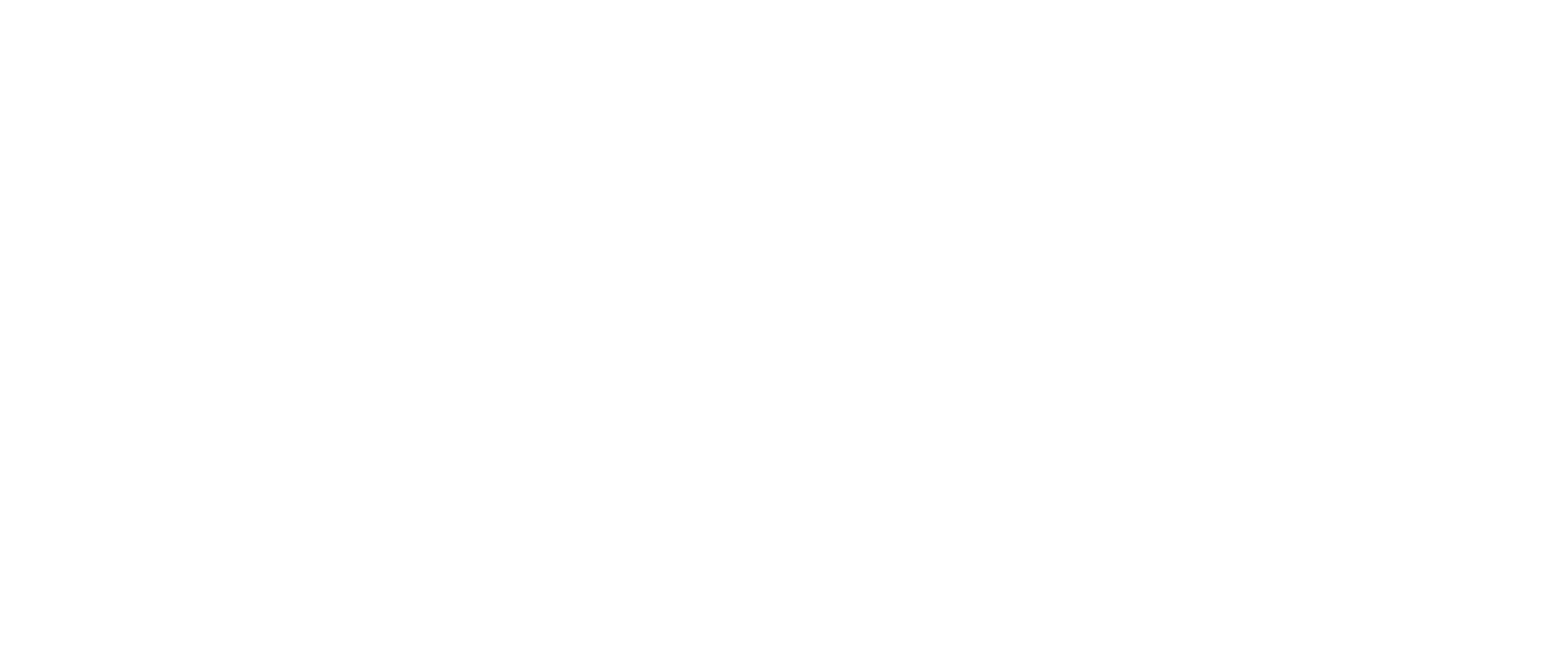
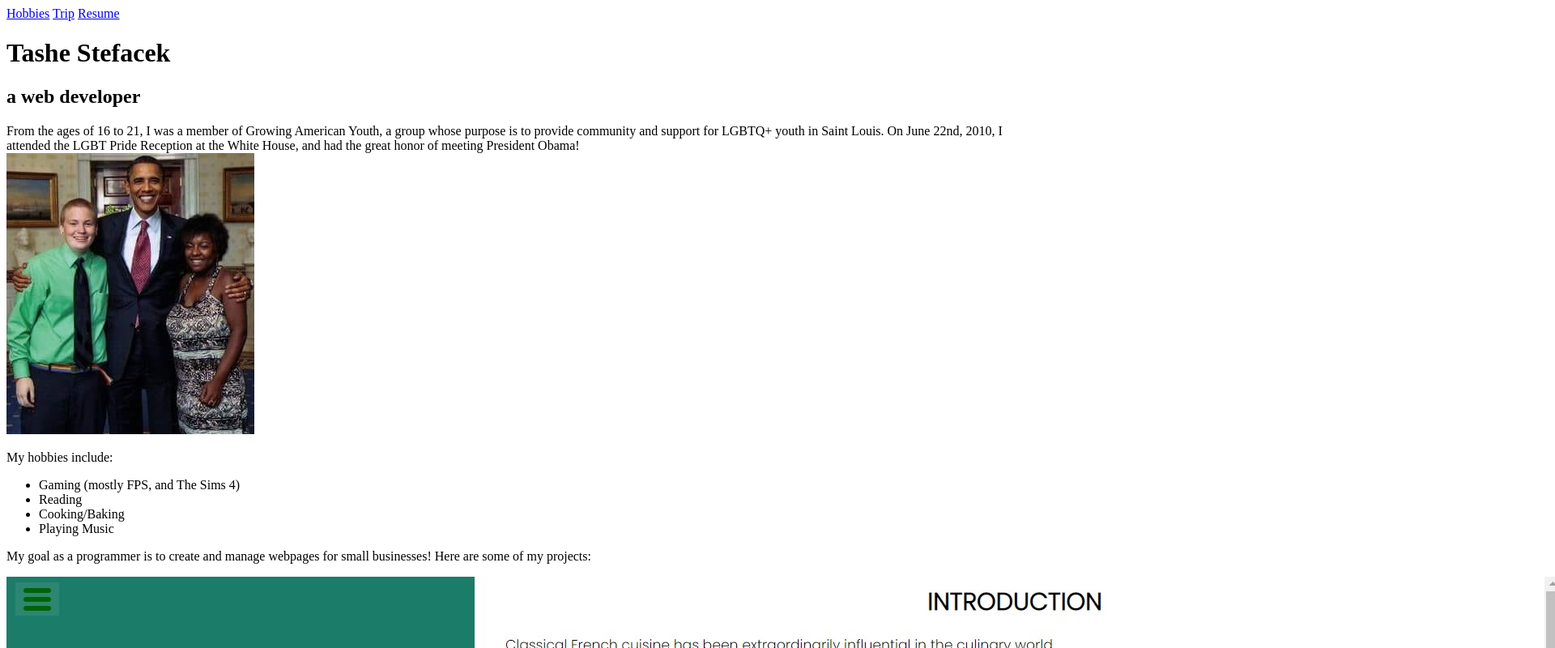
Before and after one commit to tstefacek/js-assignment-4-html-me-something-tstefacek, a website: page index.html in a window 1280 px wide. Shown: the top 800 px of the page at 81% size, 1920 px wide, since content can reach past the window. Drawn offline with Linux system fonts and the light colour scheme.

Commit message:
Completed initial markup of index, ready for CSS

```diff
--- a/index.html
+++ b/index.html
@@ -1,8 +1,63 @@
 <!DOCTYPE html>
 <html>
    <head>
+      <meta charset="UTF-8">
+      <meta name="viewport" content="width=device-width, initial-scale=1">
+      <title>HTML Me Something</title>
+      <link rel="stylesheet" href="styles.css">
+      <link href="https://fonts.googleapis.com/css2?family=Permanent+Marker&display=swap" rel="stylesheet">
    </head>
    <body>
-      <!-- Write your HTML in this file! -->
+     <nav>
+      <a href="#hobbies-section" class="navbar-link">Hobbies</a>
+      <a href="#article-container" class="navbar-link">Trip</a>
+      <a href="#resume-section" class="navbar-link">Resume</a>
+     </nav>
+
+     <header id="introduction">
+      <h1>Tashe Stefacek</h1>
+      <h2>a web developer</h2>
+     </header>
+
+     <main>
+      <div id="article-container">
+      <article>
+         From the ages of 16 to 21, I was a member of Growing American Youth,
+         a group whose purpose is to provide community and support for LGBTQ+ youth in Saint Louis.
+         On June 22nd, 2010, I attended the LGBT Pride Reception at the White House,
+         and had the great honor of meeting President Obama!
+      </article>
+      <img src="obamaAndMe.jpg">
+      </div>
+     </main>
+
+     <section id="hobbies-section">
+      <p>My hobbies include: </p>
+      <ul>
+         <li>Gaming (mostly FPS, and The Sims 4)</li>
+         <li>Reading</li>
+         <li>Cooking/Baking</li>
+         <li>Playing Music</li>
+      </ul>
+     </section>
+
+     <section id="resume-section">
+      <p>My goal as a programmer is to create and manage webpages for small businesses!
+         Here are some of my projects:</p>
+         <div class="project-container">
+         <img class="project-image" src="documentationPage.jpg">
+         <a href="https://codepen.io/tashe-stefacek/full/mdwQRNM" target="_blank">Technical Documentation Page</a>
+         </div>
+         <div class="project-container">
+         <img class="project-image" src="nutritionLabel.jpg">
+         <a href="https://codepen.io/tashe-stefacek/full/OJZNBxw" target="_blank">Typography</a>
+         </div>
+         <div class="project-container">
+         <img class="project-image" src="surveyForm.jpg">
+         <a href="https://codepen.io/tashe-stefacek/full/NWMxWdb" target="_blank">Survey Form</a>
+         </div>
+      </section>
+
+     <footer>&copyTSquared Designs</footer>
    </body>
 </html>
```
Also changed, not shown: documentationPage.jpg (added), nutritionLabel.jpg (added), obamaAndMe.jpg (added), surveyForm.jpg (added).
